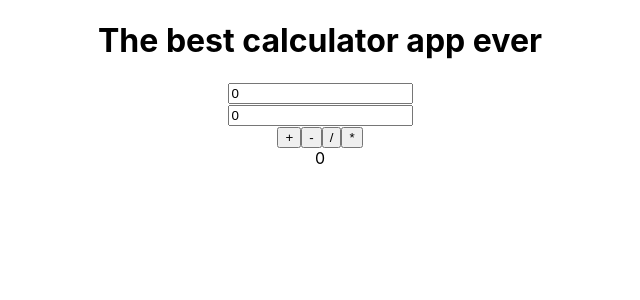
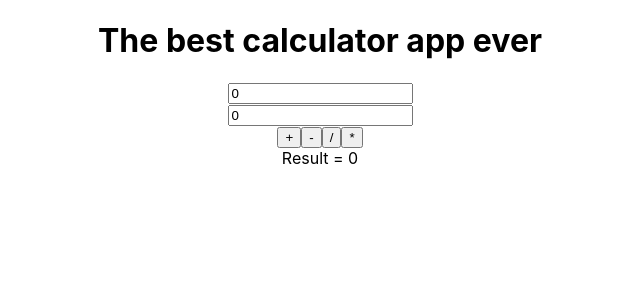
Before and after one commit to tariktabakovic/react-calculator, a React (Create React App) app: page / in a window 1280 px wide. Shown: the top 300 px of the page, without its empty margins (320-960 px from the left). Built offline with nearby package versions, Linux system fonts and the light colour scheme.

Commit message:
finish touches to calculator

```diff
--- a/src/Calculator.js
+++ b/src/Calculator.js
@@ -33,7 +33,7 @@ class Calculator extends React.Component {
             <button onClick= {this._subtract}>-</button>
             <button onClick= {this._divide}>/</button>
             <button onClick= {this._multiply}>*</button>
-            <div>{this.state.result}</div>
+            <div>Result = {this.state.result}</div>
         </div>
 
 
```
